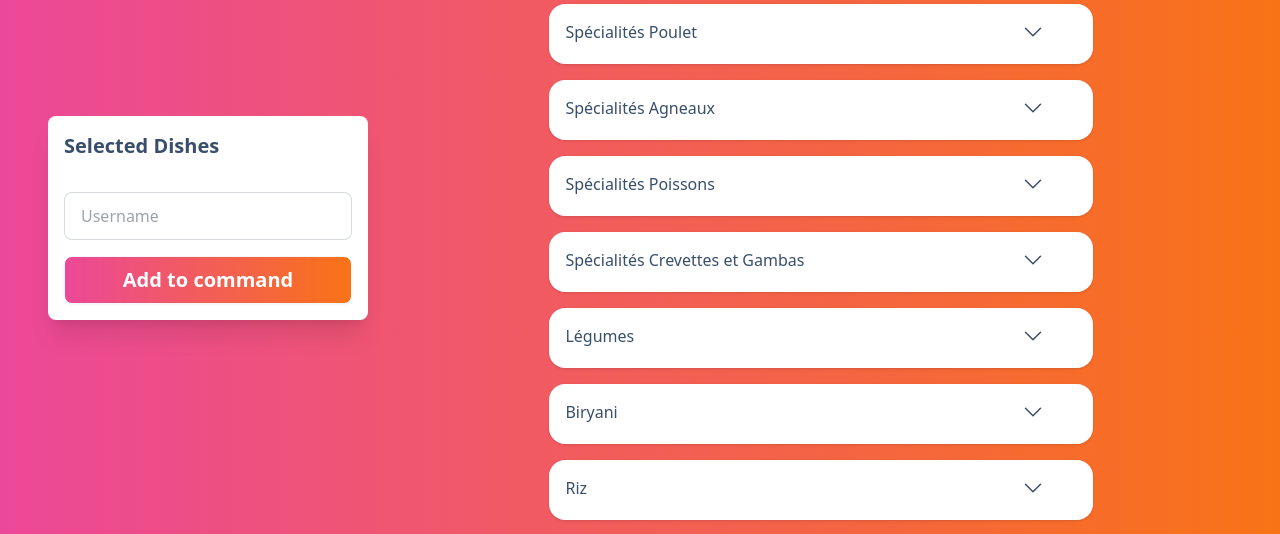
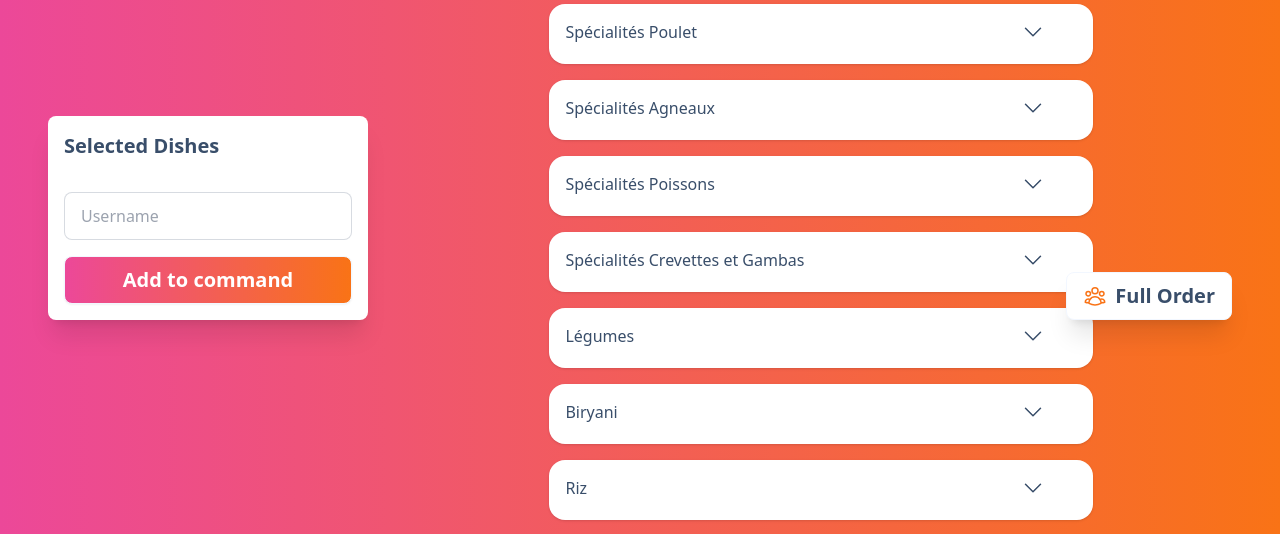
Before and after one commit to yleprince/gandhi, a Flask app: page / in a window 1280 px wide. Shown: the part 432-966 px from the top of the page. Run offline with Flask 3, Linux system fonts and the light colour scheme; some libraries are stand-ins or nearby versions.

Commit message:
💅 adding button to redirect to full order

```diff
--- a/templates/menu.html
+++ b/templates/menu.html
@@ -35,6 +35,16 @@
         {% endfor %}
     </div>
 </div>
+
+<div class="sm:fixed sm:bottom-12 sm:right-12 flex justify-center">
+        <a href="/full_order" class="btn bg-white shadow-xl text-xl" id="order-button">
+<svg xmlns="http://www.w3.org/2000/svg" fill="none" viewBox="0 0 24 24" stroke-width="1.5" stroke="currentColor" class="size-6 text-orange-500">
+  <path stroke-linecap="round" stroke-linejoin="round" d="M18 18.72a9.094 9.094 0 0 0 3.741-.479 3 3 0 0 0-4.682-2.72m.94 3.198.001.031c0 .225-.012.447-.037.666A11.944 11.944 0 0 1 12 21c-2.17 0-4.207-.576-5.963-1.584A6.062 6.062 0 0 1 6 18.719m12 0a5.971 5.971 0 0 0-.941-3.197m0 0A5.995 5.995 0 0 0 12 12.75a5.995 5.995 0 0 0-5.058 2.772m0 0a3 3 0 0 0-4.681 2.72 8.986 8.986 0 0 0 3.74.477m.94-3.197a5.971 5.971 0 0 0-.94 3.197M15 6.75a3 3 0 1 1-6 0 3 3 0 0 1 6 0Zm6 3a2.25 2.25 0 1 1-4.5 0 2.25 2.25 0 0 1 4.5 0Zm-13.5 0a2.25 2.25 0 1 1-4.5 0 2.25 2.25 0 0 1 4.5 0Z" />
+</svg>
+
+Full Order</a>
+</div>
+
 
 <div class="sm:fixed sm:bottom-12 sm:left-12 flex justify-center">
     <div class="rounded-lg p-12 w-80 bg-white p-4 shadow-xl flex flex-col" id="basket">
```
